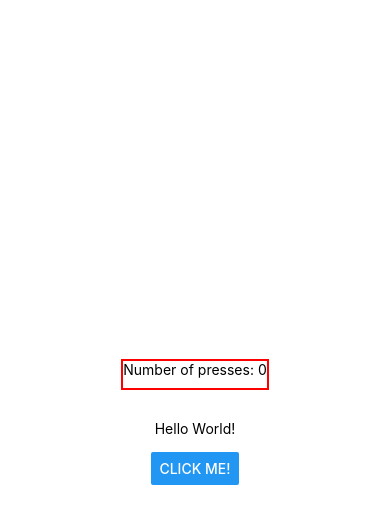
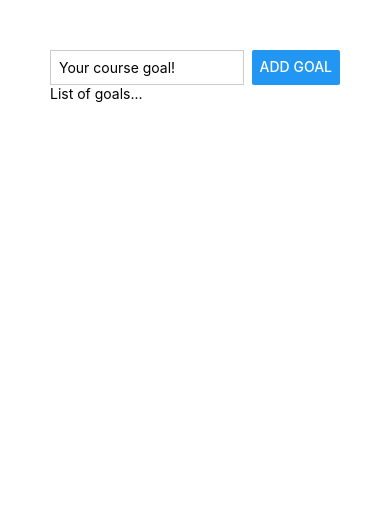
Before and after one commit to thanshaw02/RNCourse-TS, a React Native app: screen / in a window 390 px wide. Shown: the top 524 px of the page. Built offline with nearby package versions, Linux system fonts and the light colour scheme.

Commit message:
last changes made before logging for the night

```diff
--- a/App.tsx
+++ b/App.tsx
@@ -1,29 +1,20 @@
 import { FC, useState } from "react";
 // import { StatusBar } from "expo-status-bar";
 import { Button, Text, TextInput, View } from "react-native";
-import { AppStyles } from "./Styles";
+import { AppStyles, styles } from "./Styles";
 
 const App: FC<unknown> = () => {
-  const [buttonPressed, setButtonPressed] = useState<boolean>(false);
-  const [numberOfPresses, setNumberOfPresses] = useState<number>(0);
-
-  const handleButtonPress = () => {
-    setButtonPressed((oldVal) => !oldVal);
-    setNumberOfPresses((previousCount) => (previousCount += 1));
-  };
 
   return (
     // <View /> components act in a similar way to <div />'s where they are containers for some UI
-    <View style={AppStyles.container}>
-      <Text style={AppStyles.countStyles}>Number of presses: {numberOfPresses}</Text>
-
-      {buttonPressed ? (
-        <Text style={AppStyles.secretMessageStyles}>Super secret message!</Text>
-      ) : (
-        <Text style={AppStyles.normalMessageStyles}>Hello World!</Text>
-      )}
-
-      <Button title="Click me!" onPress={handleButtonPress} />
+    <View style={styles.appContainer}>
+      <View style={styles.inputContainer}>
+        <TextInput style={styles.textInput} placeholder="Your course goal!" />
+        <Button title="Add Goal"/>
+      </View>
+      <View>
+        <Text>List of goals...</Text>
+      </View>
     </View>
   );
 };
--- a/Styles.ts
+++ b/Styles.ts
@@ -9,58 +9,37 @@
 /* StyleProp type aliases */
 export type TextStyles = StyleProp<TextStyle>;
 export type ViewStyles = StyleProp<ViewStyle>;
+export type ImageStyles = StyleProp<ImageStyle>;
 
+/* Aliased type for the AppStyles object below */
 type AppStylesType = {
-  container: ViewStyles;
-  countStyles: TextStyles;
-  normalMessageStyles: TextStyles;
-  secretMessageStyles: TextStyles;
+  appContainer: ViewStyles;
+
 };
 
 /* Styles for specific core components (not global) */
 const AppStyles: AppStylesType = {
-  container: {
-    flex: 1,
-    backgroundColor: "#fff",
-    alignItems: "center",
-    justifyContent: "center",
-  },
-  countStyles: {
-    marginBottom: 30,
-    paddingBottom: 10,
-    borderWidth: 2,
-    borderColor: "red",
-  },
-  normalMessageStyles: {
-    marginBottom: 15,
-  },
-  secretMessageStyles: {
-    marginBottom: 15,
-    color: "orange",
-  },
+  appContainer: {
+    padding: 50,
+  }
 };
 
 /* Looks like this may be the prefered way to set styles, but I like the typed version above better */
-const AppStylesStyleSheet = StyleSheet.create({
-  container: {
-    flex: 1,
-    backgroundColor: "#fff",
-    alignItems: "center",
-    justifyContent: "center",
+const styles = StyleSheet.create({
+  appContainer: {
+    padding: 50,
   },
-  countStyles: {
-    marginBottom: 30,
-    paddingBottom: 10,
-    borderWidth: 2,
-    borderColor: "red",
+  inputContainer: {
+    flexDirection: "row",
+    justifyContent: "space-between",
   },
-  normalMessageStyles: {
-    marginBottom: 15,
-  },
-  secretMessageStyles: {
-    marginBottom: 15,
-    color: "orange",
+  textInput: {
+    borderWidth: 1,
+    borderColor: "#cccccc",
+    width: "80%",
+    marginRight: 8,
+    padding: 8,
   },
 });
 
-export { AppStylesType, AppStyles };
+export { AppStylesType, AppStyles, styles };
```
